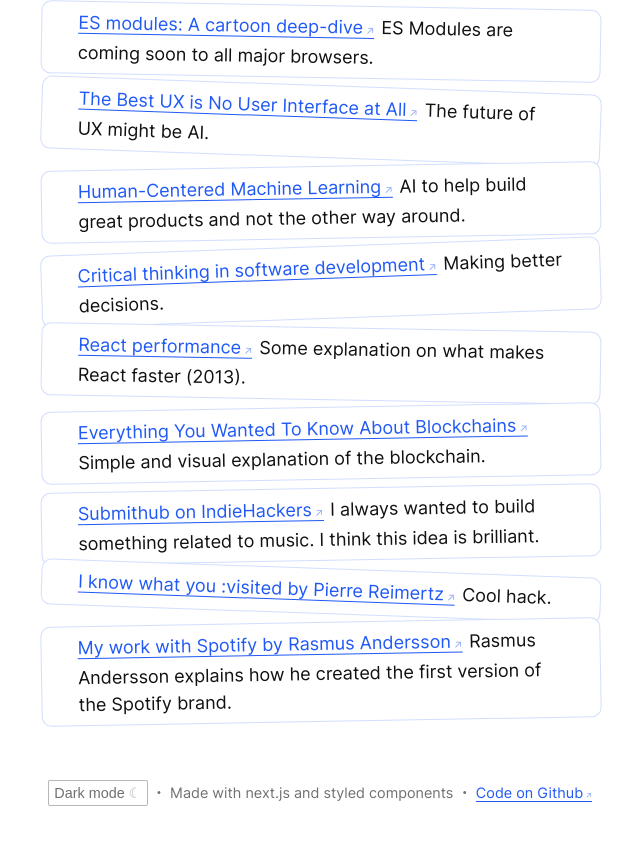
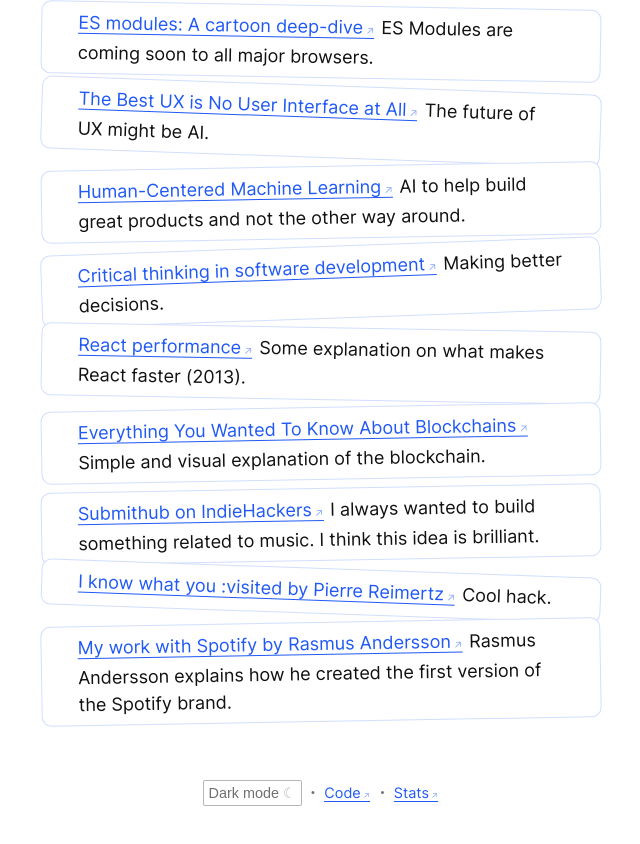
Before and after one commit to lucleray/luc.im, a Next.js app: page / in a window 1280 px wide. Shown: the part 3593-4437 px from the top of the page, without its empty margins (9-649 px from the left). Built offline with nearby package versions, Linux system fonts and the light colour scheme.

Commit message:
Add stats link to footer (#44)
* Add stats link to footer

* remove "made with"

```diff
--- a/components/system/layout.js
+++ b/components/system/layout.js
@@ -61,8 +61,9 @@ const Layout = props => {
         <LayoutPaddingDiv>
           <Container>{props.children}</Container>
           <Footer>
-            <ThemeButton /> ・ Made with next.js and styled components ・{' '}
-            <A href="https://github.com/lucleray/luc.im">Code on Github</A>
+            <ThemeButton /> ・{' '}
+            <A href="https://github.com/lucleray/luc.im">Code</A> ・{' '}
+            <A href="https://plausible.io/luc.im">Stats</A>
           </Footer>
         </LayoutPaddingDiv>
       </LayoutDiv>
```
